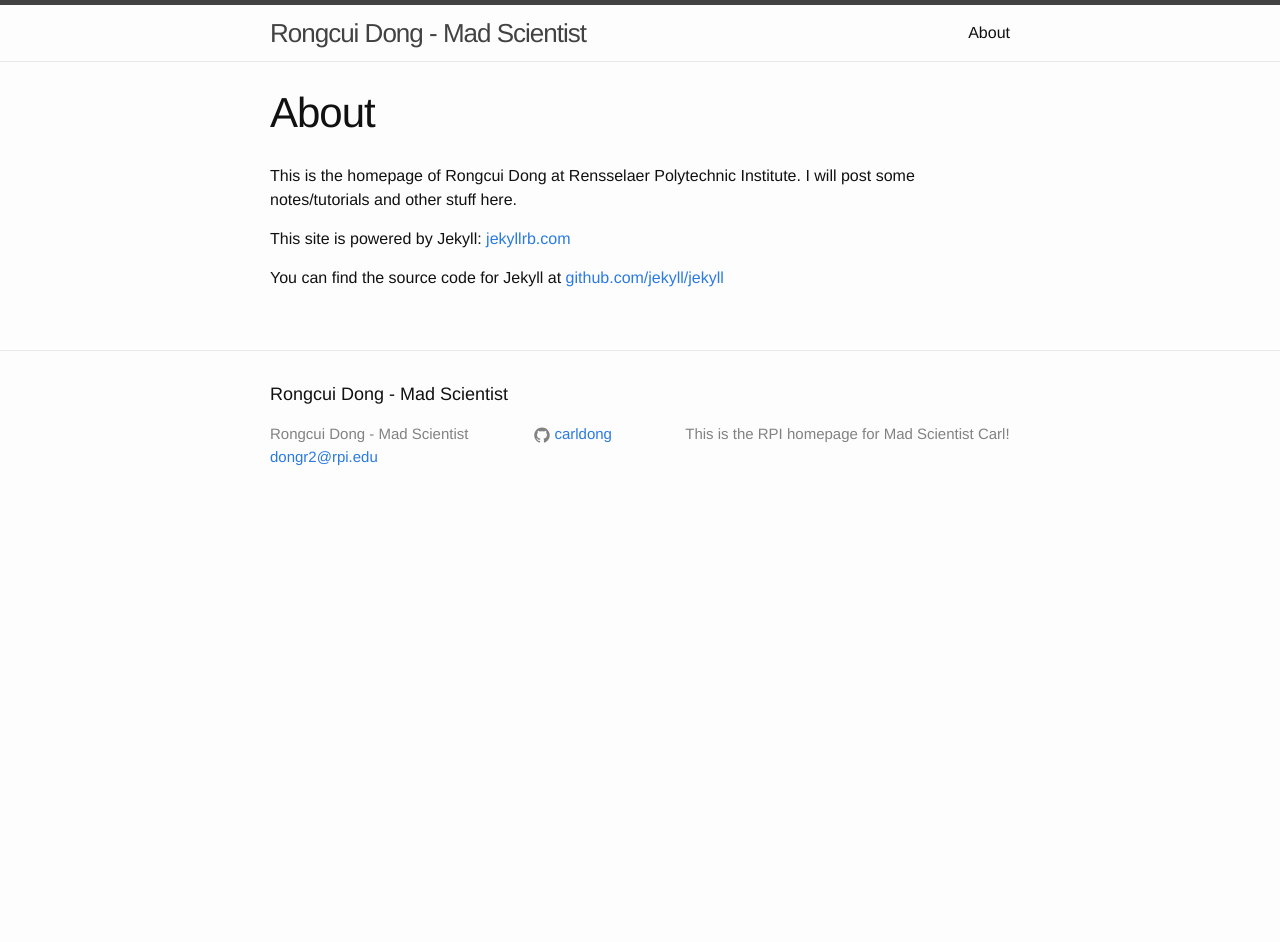
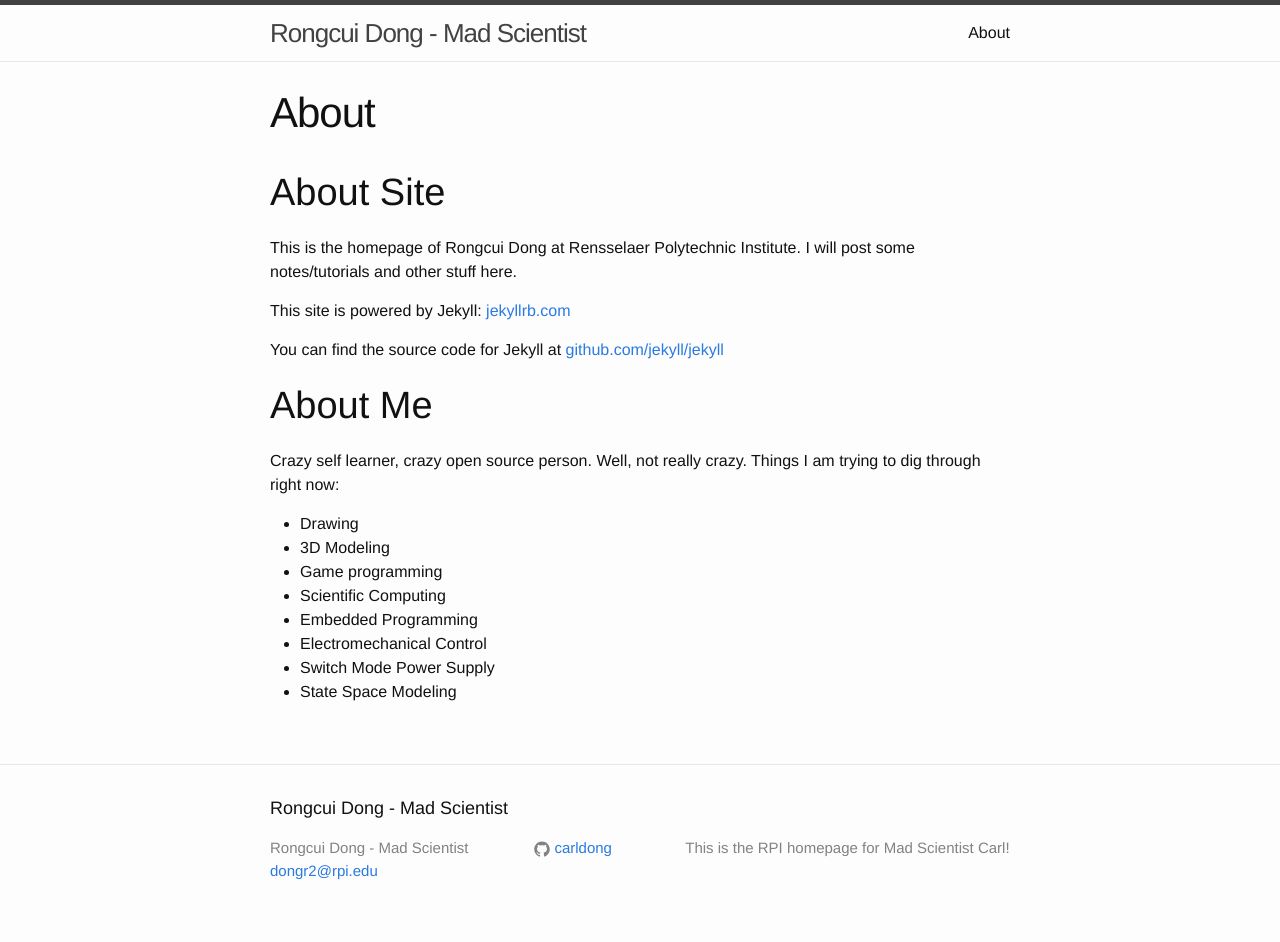
Before and after one commit to carldong/Personal-Blog, a Jekyll site: the page built from about.md, in a window 1280 px wide. Built offline with Jekyll 4.4.1, drawn with Linux system fonts in a browser that asks for light colours; before the commit the page ends 900 px from its top, so only the background shows below that.

Commit message:
Added About Me

```diff
--- a/about.md
+++ b/about.md
@@ -4,8 +4,21 @@ title: About
 permalink: /about/
 ---
 
+# About Site
 This is the homepage of Rongcui Dong at Rensselaer Polytechnic Institute. I will post some notes/tutorials and other stuff here.
 
 This site is powered by Jekyll: [jekyllrb.com](http://jekyllrb.com/)
 
 You can find the source code for Jekyll at [github.com/jekyll/jekyll](https://github.com/jekyll/jekyll)
+
+# About Me
+Crazy self learner, crazy open source person. Well, not really crazy. Things I am trying to dig through right now:
+
+- Drawing
+- 3D Modeling
+- Game programming
+- Scientific Computing
+- Embedded Programming
+- Electromechanical Control
+- Switch Mode Power Supply
+- State Space Modeling
```
